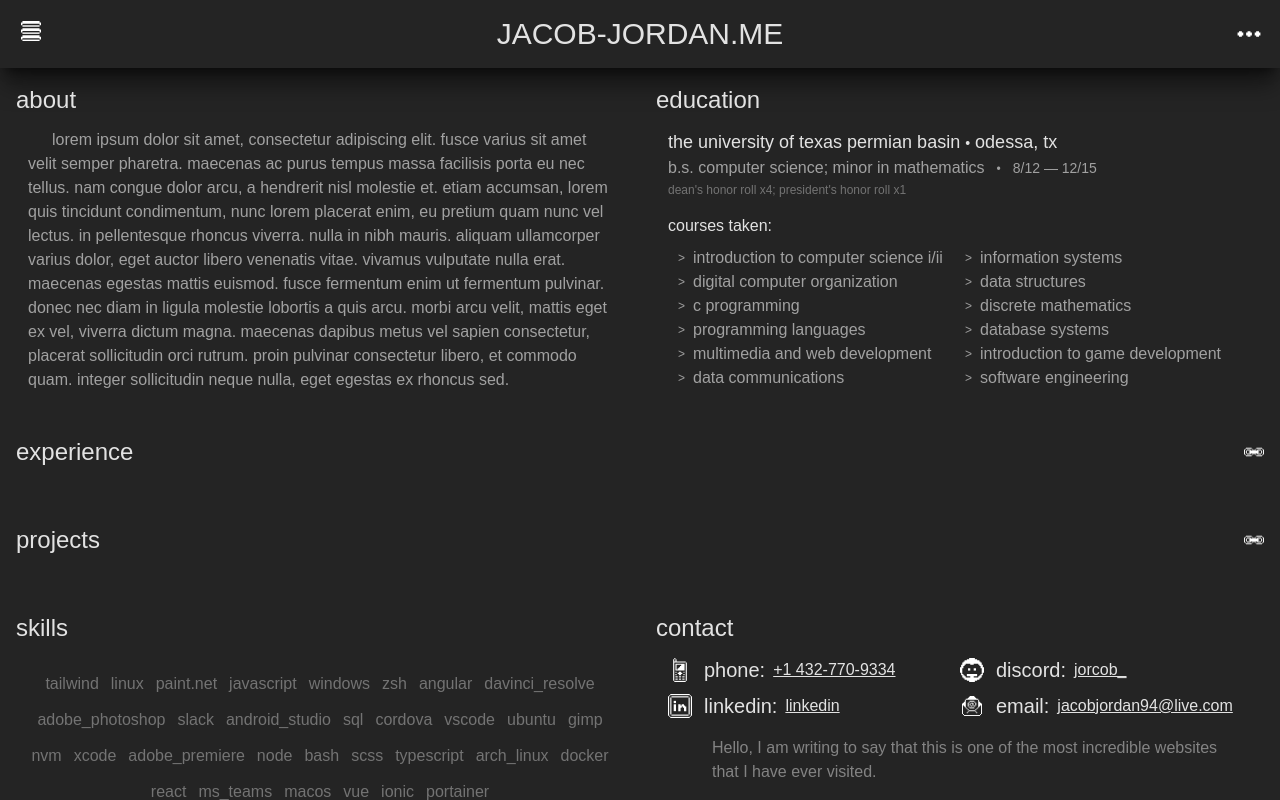
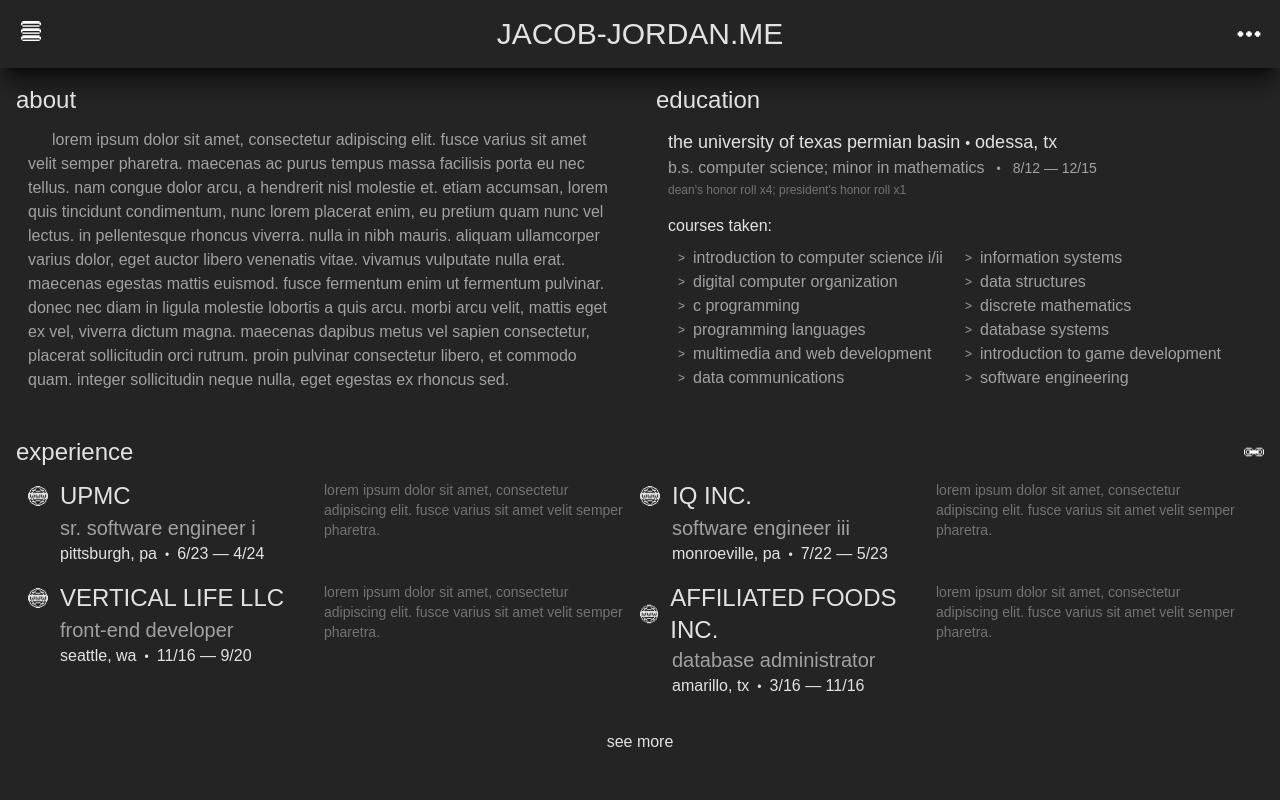
Before and after one commit to jacobjordan94/jacob-jordan-me, a React (Vite) app: page / in a window 1280 px wide. Built offline with nearby package versions, Linux system fonts and the light colour scheme; a web font is replaced by a local one.

Commit message:
update experience section to use jobwithdescription component

```diff
--- a/src/pages/home/ExperienceSection.jsx
+++ b/src/pages/home/ExperienceSection.jsx
@@ -1,9 +1,26 @@
+import { useContext } from "react";
 import Section from "../../components/Section";
+import { GlobalContext } from "../../App";
+import { useNavigate } from "react-router";
+import JobWithDescription from "../../components/jobs/JobWithDescription";
 
 export default function Experience({}) {
+    const { experience } = useContext(GlobalContext);
+    const navigate = useNavigate();
+
     return (
         <Section title="experience" link="/experience">
-            <div className="experience"></div>
+            <div className="experience">
+                <div className="jobs-container flex flex-col flex-wrap gap-4 @5xl:flex-row @5xl:gap-0">
+                    <JobWithDescription job={experience[0]} />
+                    <JobWithDescription job={experience[1]} />
+                    <JobWithDescription className="hidden @5xl:flex @5xl:mt-4" job={experience[2]} />
+                    <JobWithDescription className="hidden @5xl:flex @5xl:mt-4" job={experience[3]} />
+                </div>
+                <div className="see-more text-center mt-8">
+                    <a className="cursor-pointer hover:underline" onClick={() => navigate('/experience')}>see more</a>
+                </div>
+            </div>
         </Section>
     );
 }
```
